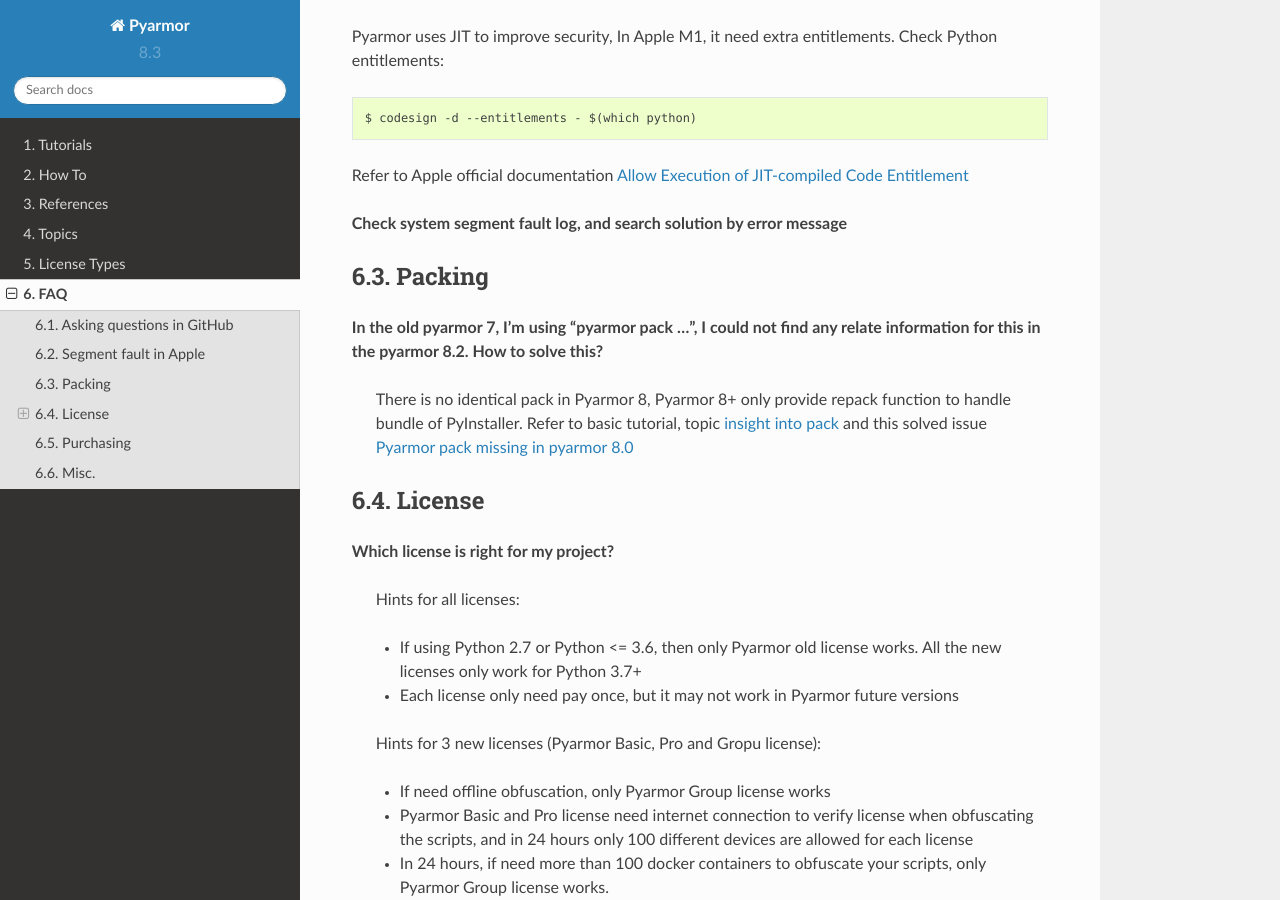
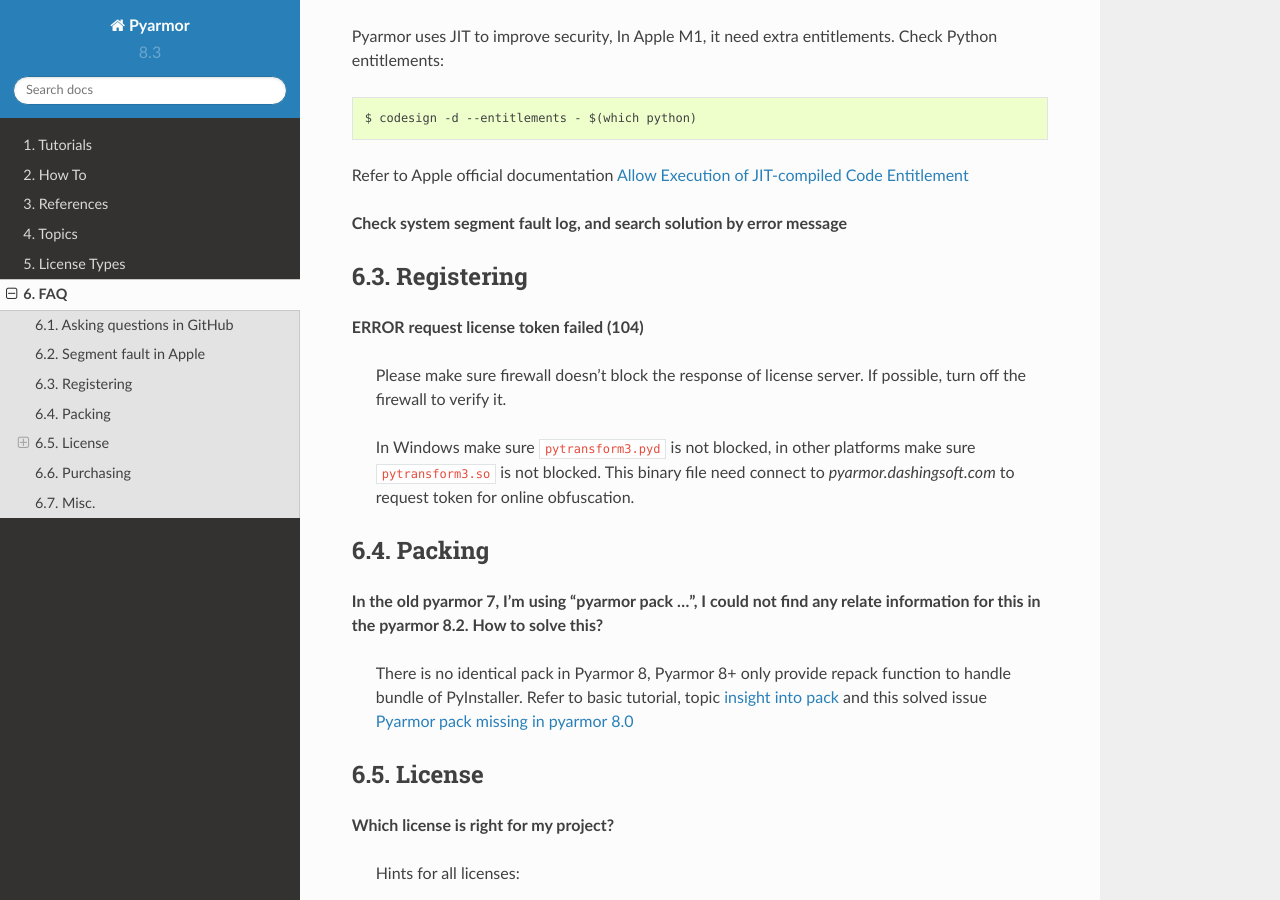
Before and after one commit to dashingsoft/pyarmor, a Sphinx documentation site: the page built from docs/questions.rst, in a window 1280 px wide and 900 px high, scrolled down 3310 px. Built offline with Sphinx 7.4.7 and the Read the Docs theme 2.0.0, drawn with Linux system fonts in a browser that asks for light colours; some of the changed text lies outside the part shown.

Commit message:
Add notes for firewall may result in request token failed

```diff
--- a/docs/how-to/register.rst
+++ b/docs/how-to/register.rst
@@ -20,6 +20,7 @@
 2. Pyarmor 8.2+
 3. Internet connection
 4. Product name bind to this license, for non-commercial use, product name is ``non-profits``
+5. If any firewall turns on, in Windows make sure ``pytransform3.pyd`` is not blocked, in other platforms make sure ``pytransform3.so`` is not blocked. This binary file need connect to `pyarmor.dashingsoft.com` to request token for online obfuscation.
 
 Using Pyarmor Basic or Pro
 ==========================
--- a/docs/questions.rst
+++ b/docs/questions.rst
@@ -142,6 +142,15 @@
 __ https://developer.apple.com/library/archive/documentation/DeveloperTools/Conceptual/DynamicLibraries/100-Articles/RunpathDependentLibraries.html
 __ https://developer.apple.com/documentation/bundleresources/entitlements/com_apple_security_cs_allow-jit
 
+Registering
+===========
+
+**ERROR request license token failed (104)**
+
+  Please make sure firewall doesn't block the response of license server. If possible, turn off the firewall to verify it.
+
+  In Windows make sure ``pytransform3.pyd`` is not blocked, in other platforms make sure ``pytransform3.so`` is not blocked. This binary file need connect to `pyarmor.dashingsoft.com` to request token for online obfuscation.
+
 Packing
 =======
 
--- a/docs/reference/errors.rst
+++ b/docs/reference/errors.rst
@@ -71,8 +71,10 @@
        Please use ``pyarmor-7`` or downgrade pyarmor to 7.7.4
    * - This code has been used too many times
      - If this code is used in CI/Docker pipeline, please send **order information** by registration email of this code to pyarmor@163.com to unlock it. Do not send this code only, it doesn't make sense.
-   * - update license token failed
-     - Please make sure fireware doesn't block the response of license server. If possible, verify it in non-fireware device.
+   * - update license token failed (104)
+     - Please make sure firewall doesn't block the response of license server. If possible, turn off the firewall to verify it.
+
+       In Windows make sure ``pytransform3.pyd`` is not blocked, in other platforms make sure ``pytransform3.so`` is not blocked. This binary file need connect to `pyarmor.dashingsoft.com` to request token for online obfuscation.
 
 Runtime Errors
 ==============
```
